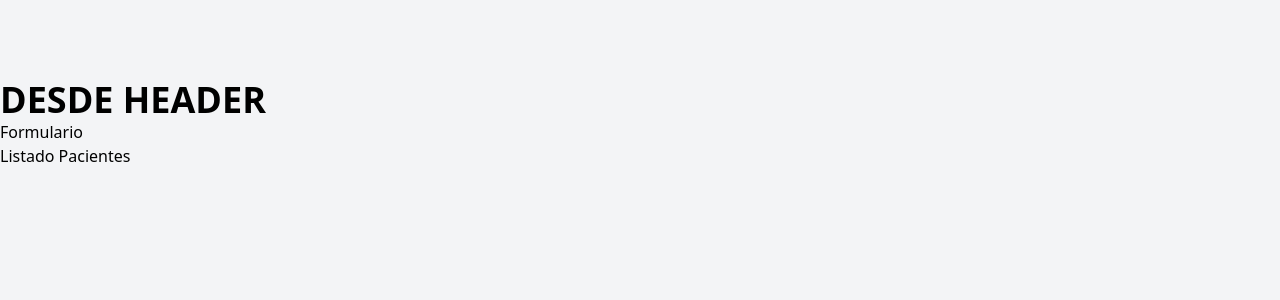
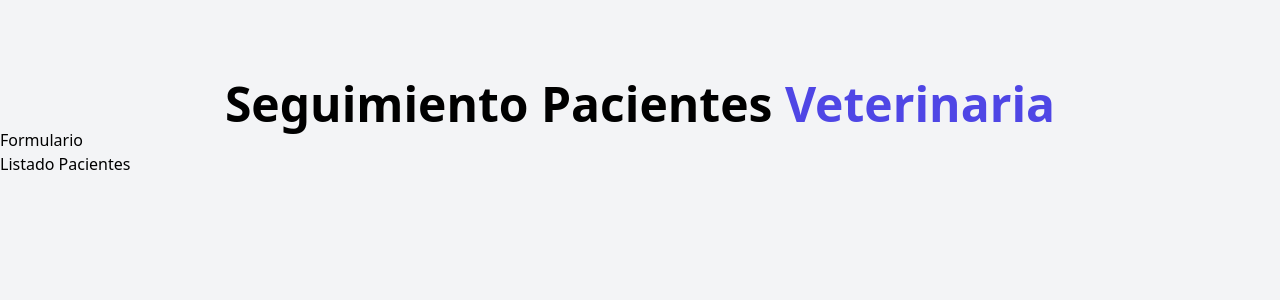
Before and after one commit to rrchoque/rlgc-01-citas-react, a React (Vite) app: page / in a window 1280 px wide. Shown: the top 300 px of the page. Built offline with nearby package versions, Linux system fonts and the light colour scheme.

Commit message:
Se agregaron clases al componente Header.jsx

```diff
--- a/src/components/Header.jsx
+++ b/src/components/Header.jsx
@@ -1,8 +1,9 @@
 function Header () {
     return (
-        <header>
-            <h1 className="text-4xl font-bold uppercase" >Desde Header</h1>
-        </header>
+        <h1 className="font-black text-5xl text-center md:w-2/3 mx-auto" >
+            Seguimiento Pacientes {' '}
+            <span className="text-indigo-600">Veterinaria</span>
+        </h1>
     )
 }
 
```
